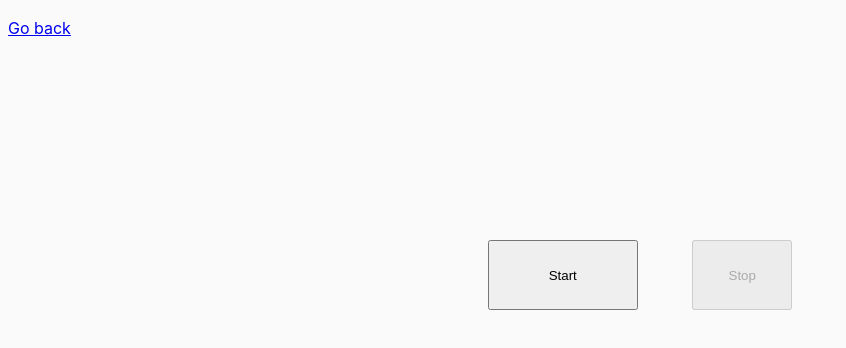
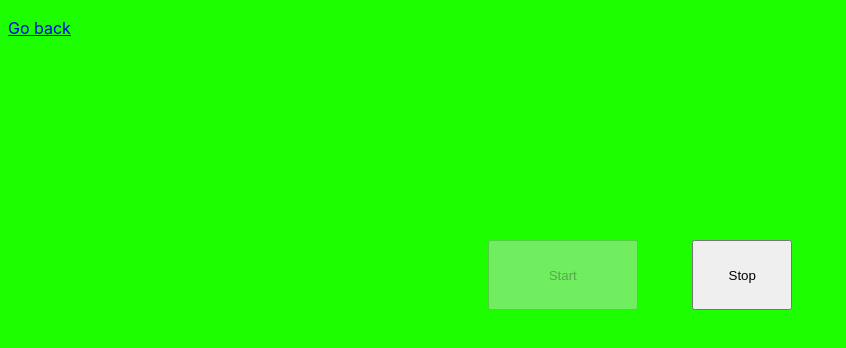
Before and after one commit to Roman-Nechaev/mod-dz-09, a website built with Parcel: page src/01-color-switcher.html in a window 1280 px wide. Both pictures are taken after a click on the button "Start". Shown: the whole page, without its empty margins (0-846 px from the left). Built offline with nearby package versions, Linux system fonts and the light colour scheme.

Commit message:
tack_1_ok

```diff
--- a/src/js/01-color-switcher.js
+++ b/src/js/01-color-switcher.js
@@ -1,42 +1,80 @@
-//  <button type="button" data-start>Start</button>
-//     <button type="button" data-stop>Stop</button>
 const btnStart = document.querySelector('button[data-start]');
 const btnStop = document.querySelector('button[data-stop]');
-const bgPlast = document.body.style.background;
+const bgPlast = document.body;
+
+let timerId = null;
+const DELAY = 1000;
+let check = btnStop.setAttribute('disabled', false);
+////
 
 btnStart.addEventListener('click', onbtnStart);
 btnStop.addEventListener('click', onBtnStop);
-
-function onbtnStart(evt) {
-  // onIntervsl();
-  if (!onIntervsl) {
-    btnStart.setAttribute('disabled', true);
-  } else {
-    const foo = btnStart.removeAttribute('disabled');
-
-    onBtnStop(foo);
-  }
-}
-
-function onIntervsl() {
-  const intervalId = setInterval(onGenerColorsBG, 1000);
-}
-
-function onBtnStop(evt) {
-  // clearInterval(intervalId);
-  console.log('BtnStop');
-  btnStop.setAttribute('disabled', true);
-}
-
-function name(params) {
-  console.log('start');
-}
 
 // генерация случайного цвета
 function getRandomHexColor() {
   return `#${Math.floor(Math.random() * 16777215).toString(16)}`;
 }
-//
-function onGenerColorsBG(params) {
-  const generdColorBg = (document.body.style.background = getRandomHexColor());
+// кнопка включения START
+function onbtnStart() {
+  btnStart.setAttribute('disabled', true);
+  btnStop.removeAttribute('disabled');
+  onIntervsl();
 }
+// кнопка выключения STOP
+function onBtnStop() {
+  check = btnStop.setAttribute('disabled', true);
+  btnStart.removeAttribute('disabled');
+
+  clearInterval(timerId);
+}
+//функция интервала
+function onIntervsl() {
+  timerId = setInterval(onGenerColorsBG, DELAY);
+}
+
+// функция меняет цвет BG
+function onGenerColorsBG() {
+  storColor = bgPlast.style.background = getRandomHexColor();
+
+  localSet = localStorage.setItem('storColor', JSON.stringify(storColor));
+}
+
+/// localStorage просто практики ради
+const localGet = localStorage.getItem('storColor');
+
+const parsed = JSON.parse(localGet);
+
+const bar = (bgPlast.style.background = parsed);
+
+/* Второй Вариант  */
+/* btnStart.addEventListener('click', () => {
+  interval.start();
+});
+
+btnStop.addEventListener('click', () => {
+  interval.stop();
+});
+
+const interval = {
+  timerId: null,
+  isActiv: false,
+  start() {
+    if (this.isActiv) {
+      return;
+    }
+    this.timerId = setInterval(() => {
+      this.isActiv = true;
+      const color = getRandomHexColor();
+      bgPlast.style.backgroundColor = color;
+      btnStart.setAttribute('disabled', true);
+      btnStop.removeAttribute('disabled');
+    }, DELAY);
+  },
+  stop() {
+    clearInterval(this.timerId);
+    this.isActiv = false;
+    check = btnStop.setAttribute('disabled', true);
+    btnStart.removeAttribute('disabled');
+  },
+};
+ */
```
Also changed, not shown: src/index.html (+1 -1 lines).
